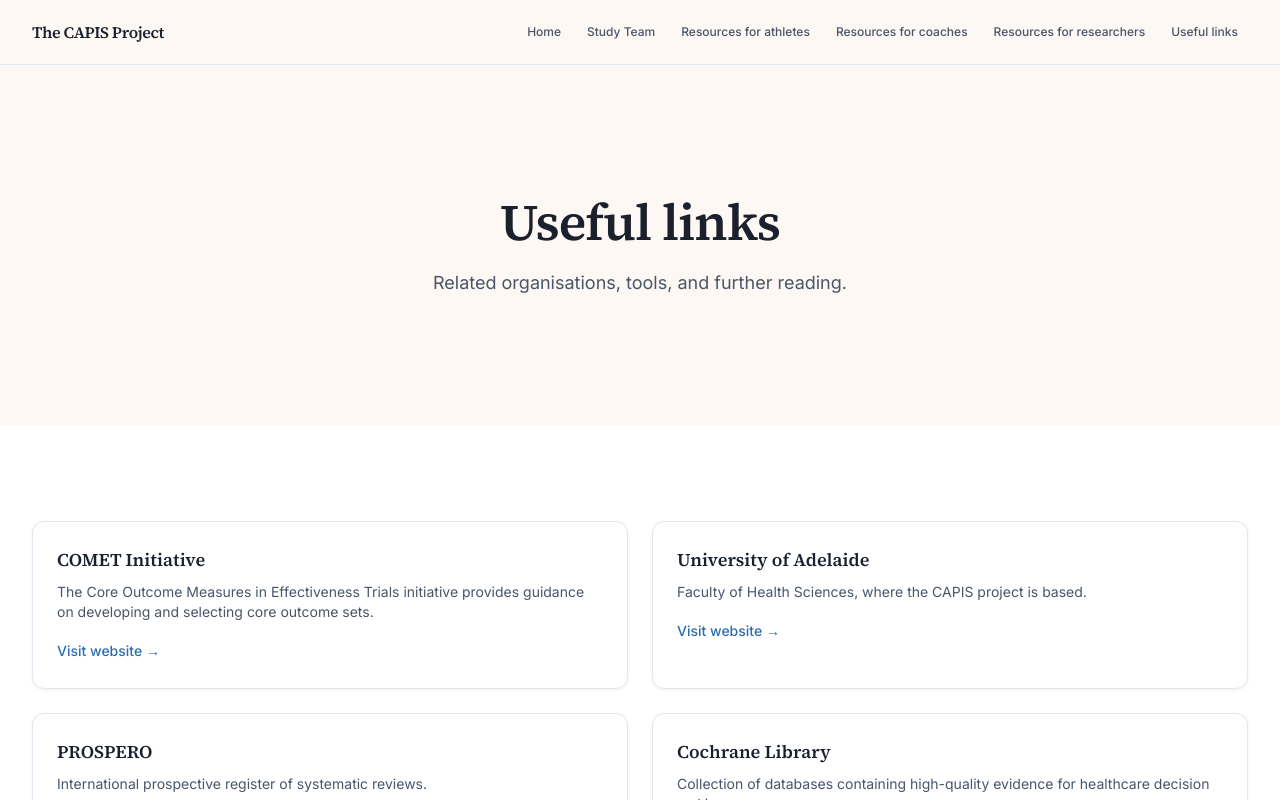
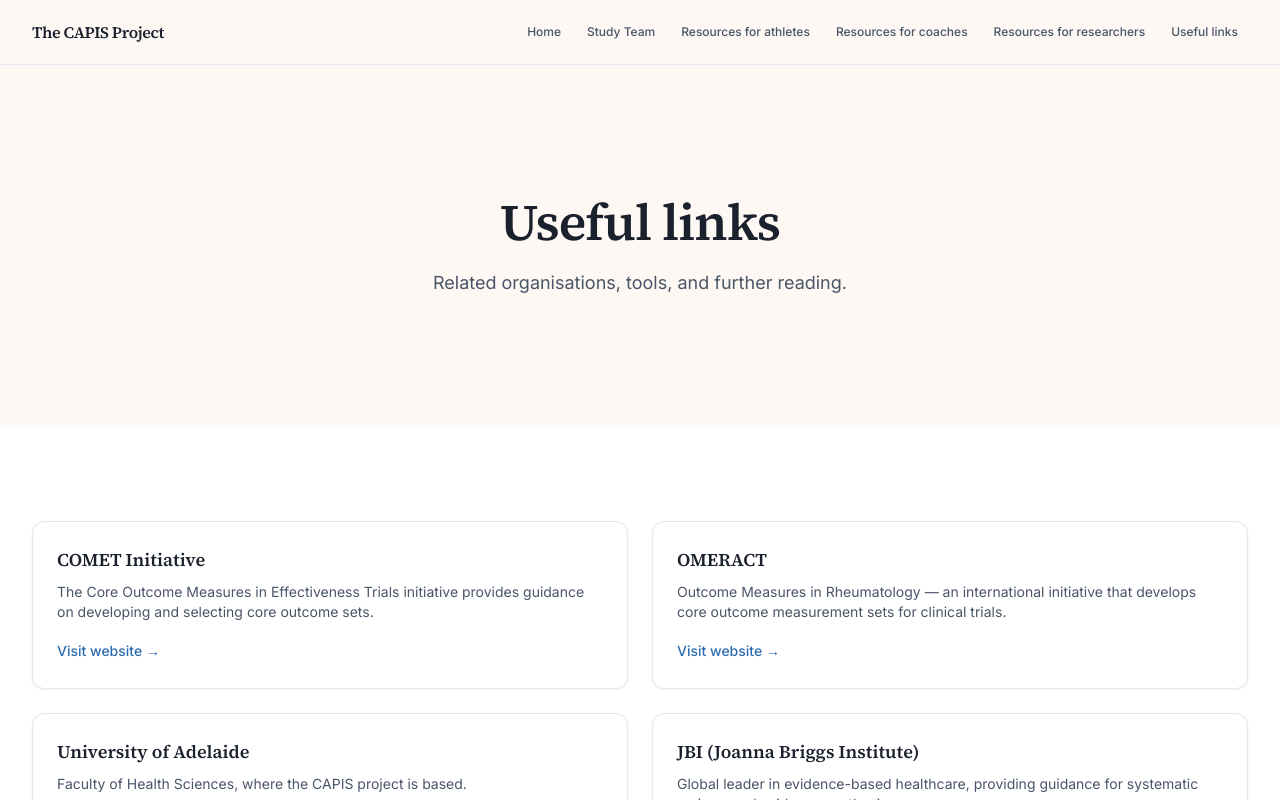
Before and after one commit to LoaizaBetancur/CAPIS-Project-Website, a Next.js app: page /app/useful-links in a window 1280 px wide. Shown: the top 800 px of the page. Built offline with nearby package versions, Linux system fonts and the light colour scheme.

Commit message:
Update page.tsx

```diff
--- a/app/app/useful-links/page.tsx
+++ b/app/app/useful-links/page.tsx
@@ -1,7 +1,6 @@
 import { Metadata } from "next";
 import SectionWrapper from "@/components/SectionWrapper";
 import Card from "@/components/Card";
-import Button from "@/components/Button";
 
 export const metadata: Metadata = {
   title: "Useful links",
@@ -15,9 +14,19 @@
     url: "https://www.comet-initiative.org/",
   },
   {
+    title: "OMERACT",
+    description: "Outcome Measures in Rheumatology — an international initiative that develops core outcome measurement sets for clinical trials.",
+    url: "https://omeract.org/",
+  },
+  {
     title: "University of Adelaide",
     description: "Faculty of Health Sciences, where the CAPIS project is based.",
     url: "https://www.adelaide.edu.au/health/",
+  },
+  {
+    title: "JBI (Joanna Briggs Institute)",
+    description: "Global leader in evidence-based healthcare, providing guidance for systematic reviews and evidence synthesis.",
+    url: "https://jbi.global/",
   },
   {
     title: "PROSPERO",
@@ -25,9 +34,9 @@
     url: "https://www.crd.york.ac.uk/prospero/",
   },
   {
-    title: "Cochrane Library",
-    description: "Collection of databases containing high-quality evidence for healthcare decision making.",
-    url: "https://www.cochranelibrary.com/",
+    title: "ClinicalTrials.gov",
+    description: "Database of privately and publicly funded clinical studies conducted around the world.",
+    url: "https://clinicaltrials.gov/",
   },
 ];
 
```
